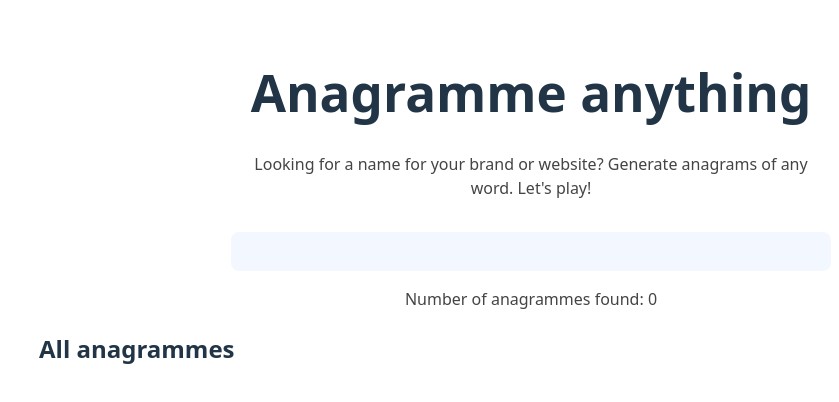
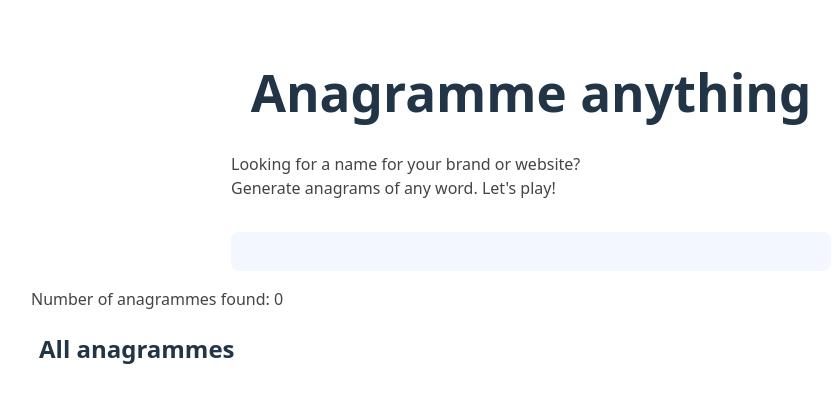
Before and after one commit to JonathanRsx/Anagramme, a React (Vite) app: page / in a window 1280 px wide. Shown: the top 402 px of the page, without its empty margins (109-948 px from the left). Built offline with nearby package versions, Linux system fonts and the light colour scheme.

Commit message:
update text balance

```diff
--- a/src/index.css
+++ b/src/index.css
@@ -46,6 +46,8 @@ h2{
 
 p {
   color:#444;
+  text-align: left;
+  text-wrap: balance;
 }
 
 input {
```
